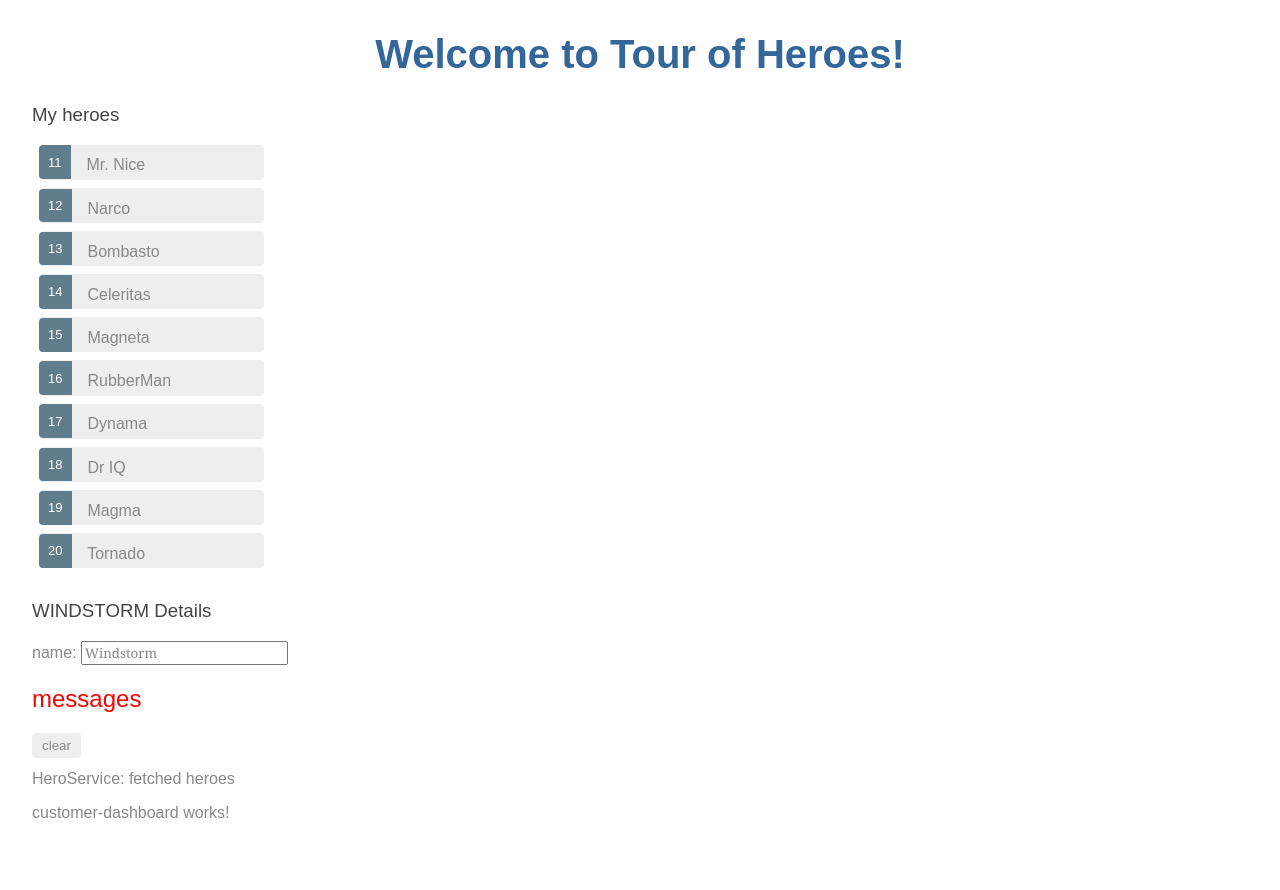
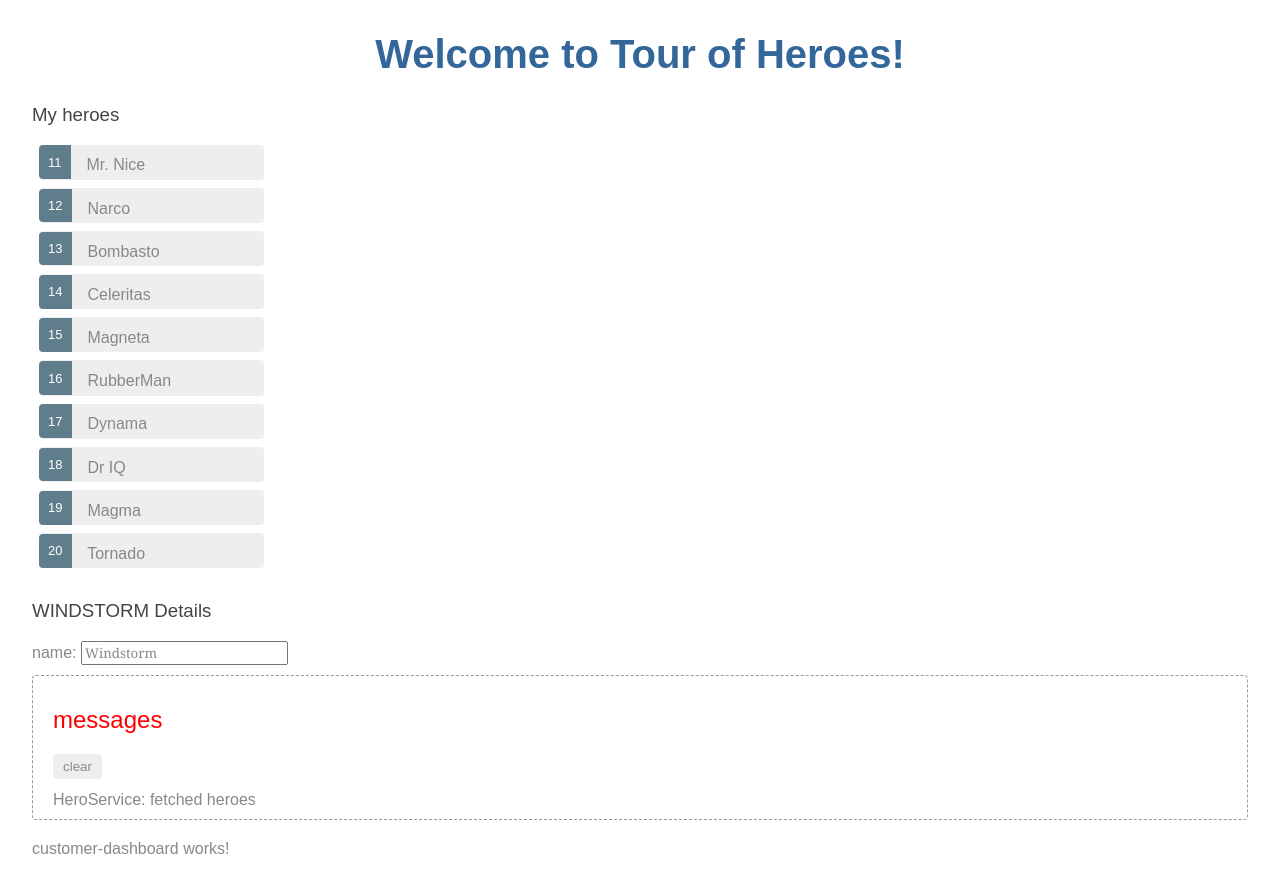
Before and after one commit to WLyKan/practice_Ng, an Angular app: page / in a window 1280 px wide. Before the commit the page ends 854 px from the top, so only its background shows below. Built offline with nearby package versions, Linux system fonts and the light colour scheme.

Commit message:
feat: modify style

```diff
--- a/src/app/message/message.component.html
+++ b/src/app/message/message.component.html
@@ -1,4 +1,4 @@
-<div *ngIf="messageService.messages.length">
+<div class="c_msg" *ngIf="messageService.messages.length">
     <h2>messages</h2>
     <button class="clear"
         (click)="messageService.clear()">clear</button>
--- a/src/app/message/message.component.scss
+++ b/src/app/message/message.component.scss
@@ -4,9 +4,11 @@ h2 {
     font-family: Arial, Helvetica, sans-serif;
     font-weight: lighter;
 }
+
 body {
     margin: 2em;
 }
+
 body, input[text], button {
     color: crimson;
     font-family: Cambria, Georgia;
@@ -21,15 +23,24 @@ h2 {
     cursor: pointer;
     cursor: hand;
 }
+
 button:hover {
     background-color: #cfd8dc;
 }
+
 button:disabled {
     background-color: #eee;
     color: #aaa;
     cursor: auto;
 }
+
 button.clear {
     color: #888;
     margin-bottom: 12px;
 }
+.c_msg{
+    margin: 10px auto 20px;
+    padding: 10px 20px;
+    border: 1px dashed #999;
+    border-radius: 4px;
+}
--- a/src/app/message/message.component.ts
+++ b/src/app/message/message.component.ts
@@ -9,7 +9,7 @@ import { MessageService } from '../message.service';
 export class MessageComponent implements OnInit {
 
   constructor(public messageService: MessageService) { // messageService 属性必须是公共属性，因为你将会在模板中绑定到它
-
+    // console.log(messageService.messages);
   }
 
   ngOnInit() {
```
Lines whose indentation alone changed are shown as unchanged.
